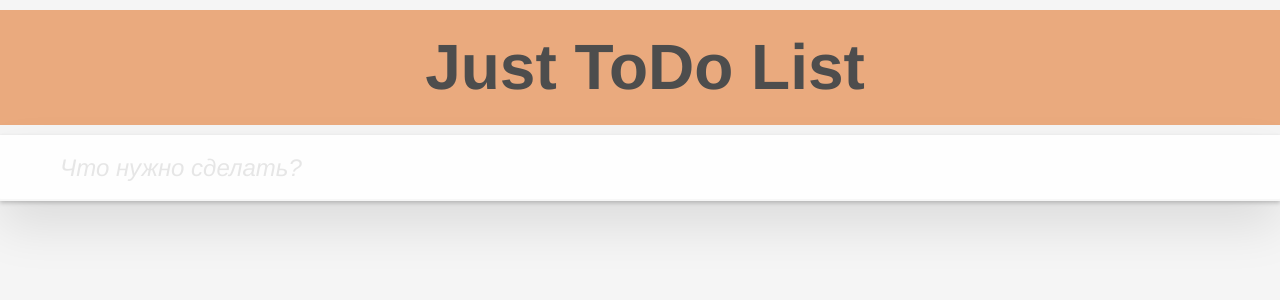
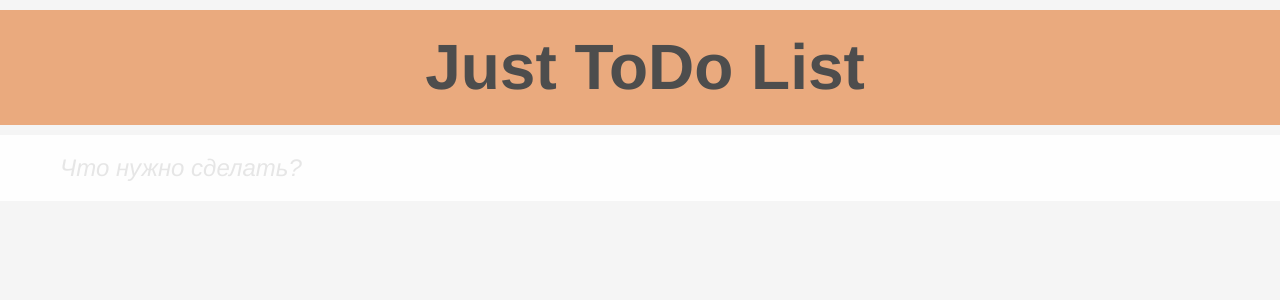
Before and after one commit to TonyWar/JustTodo, a PHP site: template views/index.html in a window 1280 px wide. Shown: the top 300 px of the page. Run offline with PHP 8.4, Linux system fonts and the light colour scheme; the template is opened without the code that fills it, so the values that code supplies are empty.

Commit message:
delete shadows

```diff
--- a/public/css/style.css
+++ b/public/css/style.css
@@ -62,7 +62,7 @@ input[type="checkbox"] {
     background: #fff;
     margin: 0 0 40px 0;
     position: relative;
-    box-shadow: 0 2px 4px 0 rgba(0, 0, 0, 0.2), 0 25px 50px 0 rgba(0, 0, 0, 0.1);
+    /*box-shadow: 0 2px 4px 0 rgba(0, 0, 0, 0.2), 0 25px 50px 0 rgba(0, 0, 0, 0.1);*/
 }
 
 .todoapp input::-webkit-input-placeholder {
@@ -110,7 +110,7 @@ input[type="checkbox"] {
     color: inherit;
     padding: 6px;
     border: 1px solid #999;
-    box-shadow: inset 0 -1px 5px 0 rgba(0, 0, 0, 0.2);
+    /*box-shadow: inset 0 -1px 5px 0 rgba(0, 0, 0, 0.2);*/
     box-sizing: border-box;
     -webkit-font-smoothing: antialiased;
     -moz-font-smoothing: antialiased;
@@ -121,7 +121,7 @@ input[type="checkbox"] {
     padding: 16px 16px 16px 60px;
     border: none;
     background: rgba(0, 0, 0, 0.003);
-    box-shadow: inset 0 -2px 1px rgba(0, 0, 0, 0.03);
+    /*box-shadow: inset 0 -2px 1px rgba(0, 0, 0, 0.03);*/
 }
 
 #todoMain {
@@ -273,7 +273,7 @@ input[type="checkbox"] {
     left: 0;
     height: 50px;
     overflow: hidden;
-    box-shadow: 0 1px 1px rgba(0, 0, 0, 0.2), 0 8px 0 -3px #f6f6f6, 0 9px 1px -3px rgba(0, 0, 0, 0.2), 0 16px 0 -6px #f6f6f6, 0 17px 2px -6px rgba(0, 0, 0, 0.2);
+    /*box-shadow: 0 1px 1px rgba(0, 0, 0, 0.2), 0 8px 0 -3px #f6f6f6, 0 9px 1px -3px rgba(0, 0, 0, 0.2), 0 16px 0 -6px #f6f6f6, 0 17px 2px -6px rgba(0, 0, 0, 0.2);*/
 }
 
 #todo-count {
```
